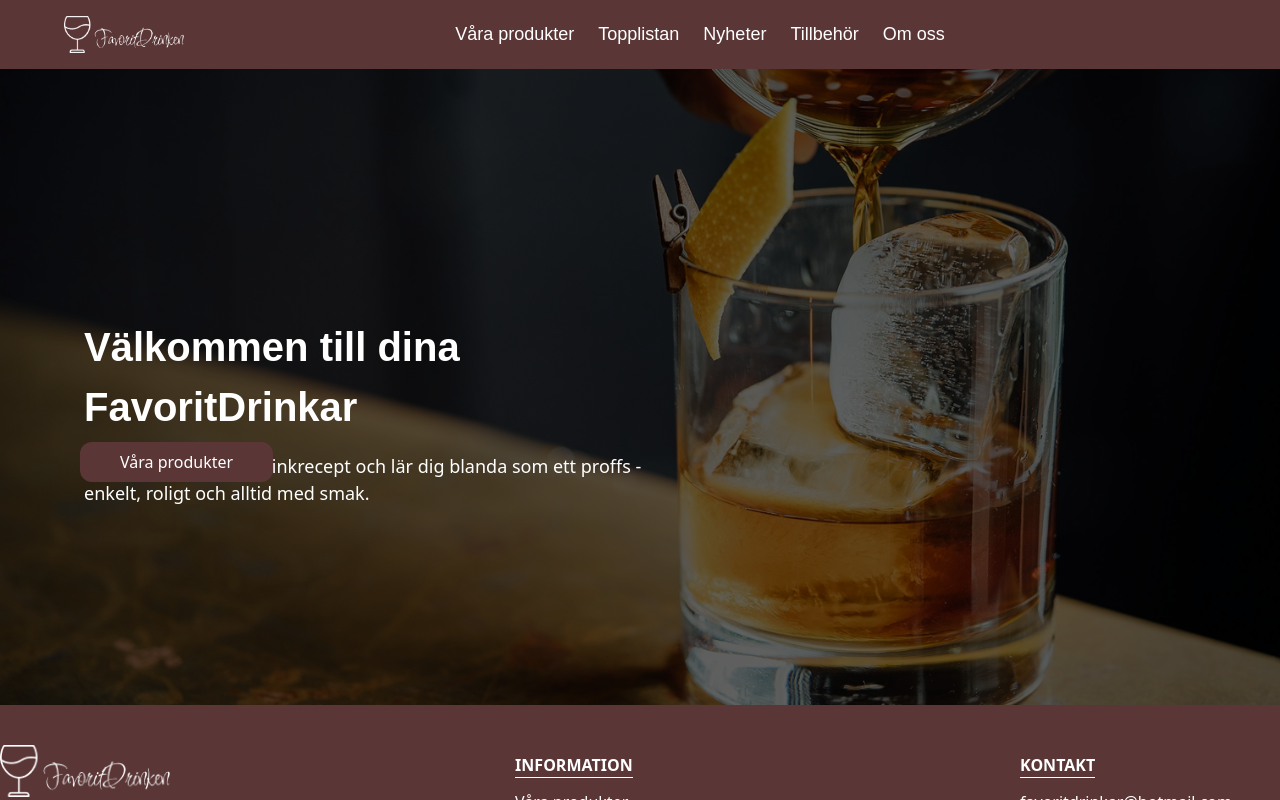
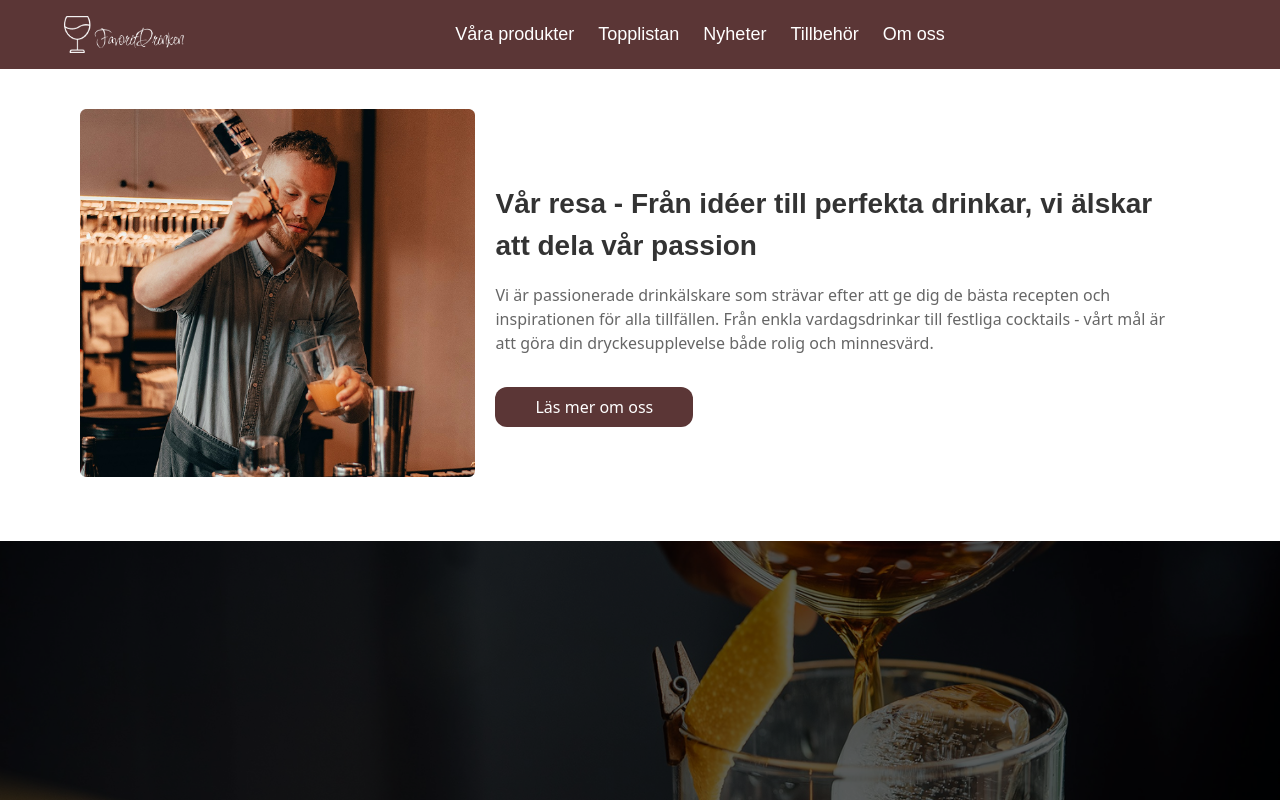
Before and after one commit to Topler97/Examensarbete, a Next.js app: page / in a window 1280 px wide. Shown: the top 800 px of the page. Built offline with nearby package versions, Linux system fonts and the light colour scheme.

Commit message:
created image text button component

```diff
--- /dev/null
+++ b/app/components/ImageBoxTextBtn.jsx
@@ -0,0 +1,52 @@
+
+import Image from "next/image";
+import { Button } from './Button';
+
+export const ImageBoxTextBtn = () => {
+    return(
+        <section className="">
+            {/* Mobile */}
+            <div className="md:hidden">
+                <div className="p-5">
+                    <h2 className="font-bold text-[20px] text-[#333] pb-4">Vår resa - Från idéer till perfekta drinkar, vi älskar att dela vår passion</h2>
+                    <p className="text-[#666] pb-4">
+                    Vi är passionerade drinkälskare som strävar efter att ge dig de bästa recepten och inspirationen för alla tillfällen. Från enkla vardagsdrinkar till festliga cocktails - vårt mål är att göra din dryckesupplevelse både rolig och minnesvärd.
+                    </p>
+                    <Button buttonText={'Läs mer om oss'} buttonColor={'#5B3636'}/>
+                </div>
+                <div className="flex justify-center pb-6">
+                    <Image
+                        src="/bartender.png"
+                        alt="bild på enn bartender"
+                        width={350}
+                        height={350}
+                    />
+                </div>
+            </div>
+
+            {/* Desktop */}
+            <div className="hidden md:flex md:mx-20 md:py-10">
+                <div className="flex justify-center pb-6">
+                    <Image
+                        src="/bartender.png"
+                        alt="bild på enn bartender"
+                        width={1000}
+                        height={1000}
+                    />
+                </div>
+
+                <div className="p-5 lg:flex lg:flex-col lg:justify-center">
+                    <h2 className="font-bold md:text-[20px] lg:text-[28px] text-[#333] pb-4">Vår resa - Från idéer till perfekta drinkar, vi älskar att dela vår passion</h2>
+                    <p className="text-[#666] pb-8">
+                       Vi är passionerade drinkälskare som strävar efter att ge dig de bästa recepten och inspirationen för alla tillfällen. Från enkla vardagsdrinkar till festliga cocktails - vårt mål är att göra din dryckesupplevelse både rolig och minnesvärd.
+                    </p>
+                    <div>
+                        <Button buttonText={'Läs mer om oss'} buttonColor={'#5B3636'}/>
+                    </div>
+                </div>
+            </div>
+
+
+        </section>
+    )
+}
--- a/app/globals.css
+++ b/app/globals.css
@@ -41,6 +41,9 @@
     h1 {
         font-size: var(--h1);
     }
+    h2 {
+        font-family: var(--font-primary);
+    }
 }
 
 .font-primary {
@@ -52,10 +55,6 @@
 }
 .bg-secondary {
     background-color: var(--secondary);
-}
-
-.container {
-    max-width: 1300px;
 }
 
 nav {
--- a/app/page.jsx
+++ b/app/page.jsx
@@ -1,8 +1,8 @@
 
-
+import { ImageBoxTextBtn } from "./components/ImageBoxTextBtn"
 export default function Home() {
   return (
   <div>
-
+    <ImageBoxTextBtn />
   </div>
 )}
```
Also changed, not shown: public/bartender.png (added).
